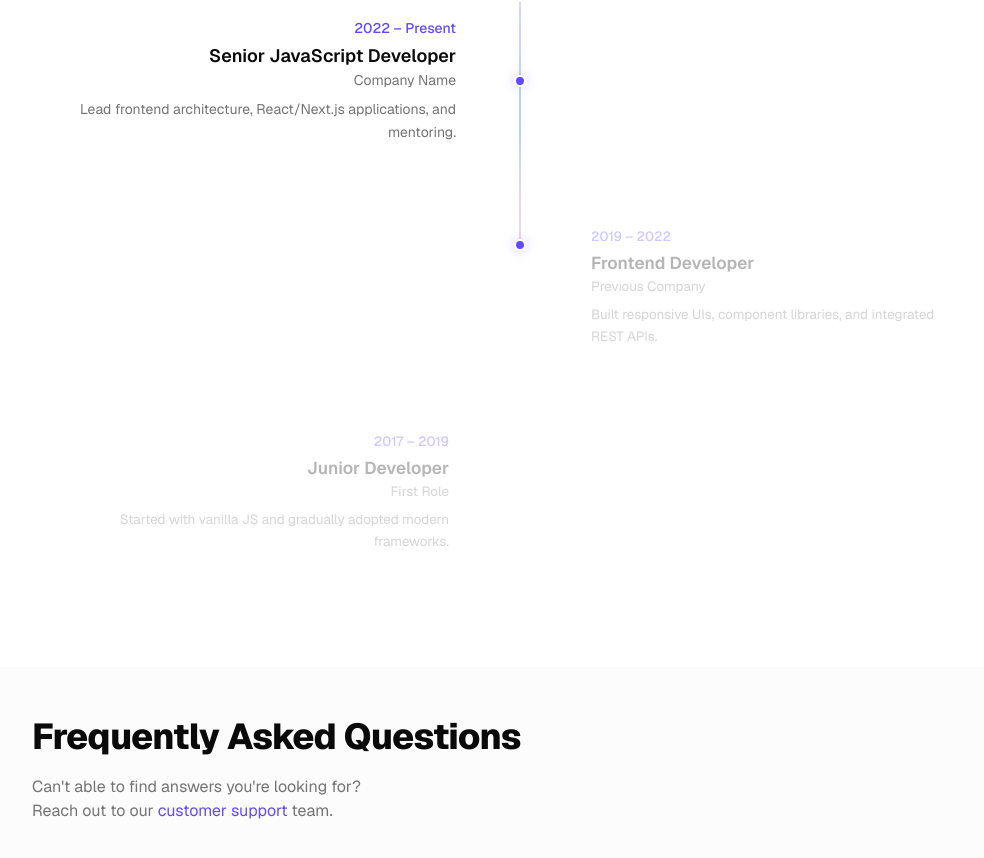
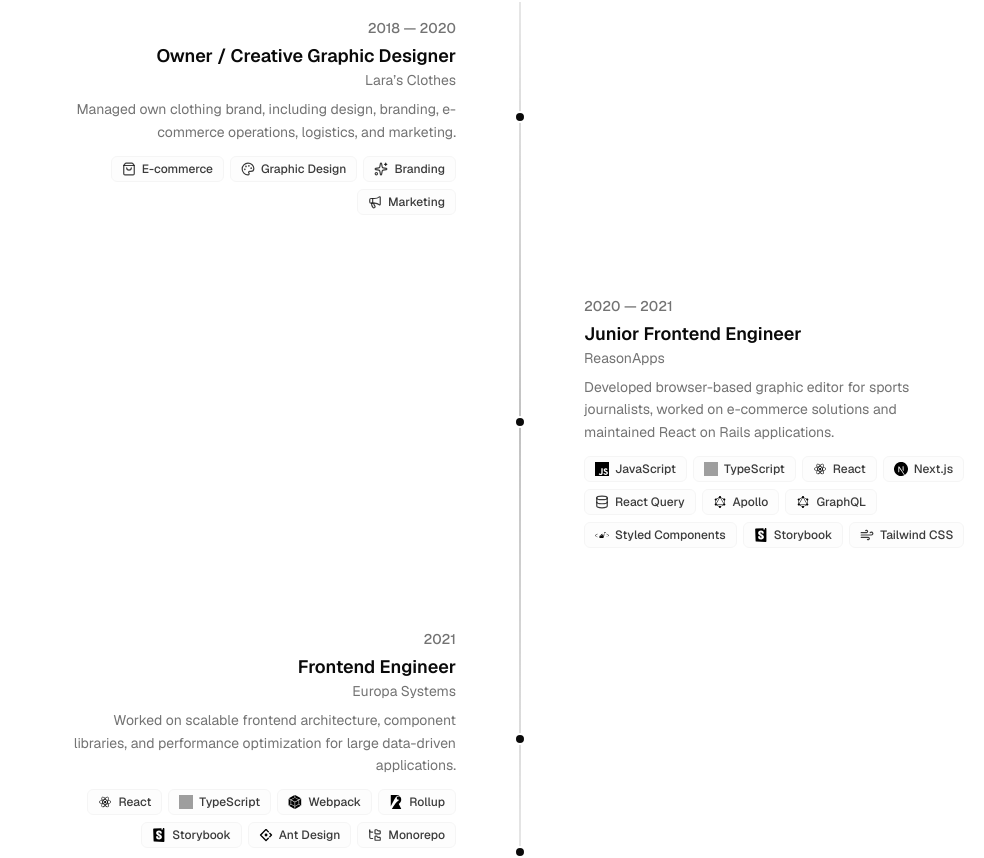
Before and after one commit to BartoszBuczkowski/portfolio, a Next.js app: page / in a window 1280 px wide. Shown: the part 1305-2163 px from the top of the page, without its empty margins (120-1104 px from the left). Built offline with nearby package versions, Linux system fonts and the light colour scheme; grey boxes are pictures that could not be loaded.

Commit message:
Add changes in experience timeline

```diff
--- a/app/layout.tsx
+++ b/app/layout.tsx
@@ -24,7 +24,7 @@ export default function RootLayout({
 }>) {
   return (
     <html lang="en">
-      <body className={`${geistSans.variable} ${geistMono.variable} antialiased`}>{children}</body>
+      <body className={`${geistSans.variable} ${geistMono.variable} antialiased scroll-smooth`}>{children}</body>
     </html>
   );
 }
--- a/components/FAQSection.tsx
+++ b/components/FAQSection.tsx
@@ -36,7 +36,7 @@ export function FAQSection() {
                   className="w-full justify-between"
                   onClick={() => setExpandedItemId(isExpanded ? "" : item.id)}
                 >
-                  <span className="w-[358px] max-w-full text-base leading-6 font-medium text-foreground overflow-hidden text-ellipsis whitespace-nowrap">
+                  <span className="max-w-full text-base leading-6 font-medium text-foreground overflow-hidden text-ellipsis whitespace-nowrap">
                     {item.question}
                   </span>
                   <ChevronDown
--- a/components/Logo.tsx
+++ b/components/Logo.tsx
@@ -5,7 +5,7 @@ export function Logo() {
   return (
     <div>
       <p className="font-semibold tracking-tight text-foreground">{name}</p>
-      <p className="text-sm text-muted-foreground">{location.toUpperCase()}</p>
+      <p className="text-sm text-muted-foreground tech-stack-glitch">{location.toUpperCase()}</p>
     </div>
   );
 }
--- a/components/experience-timeline/index.tsx
+++ b/components/experience-timeline/index.tsx
@@ -28,15 +28,14 @@ export function ExperienceTimeline({ className }: React.ComponentProps<"section"
 
         <div className="relative">
           <motion.div
-            className="absolute top-0 left-4 w-px bg-linear-to-b from-accent-violet/50 via-accent-blue/60 to-accent-pink/50 transition-[height] duration-150 ease-out md:left-1/2 md:-translate-x-1/2"
+            className="absolute top-0 left-4 w-px bg-linear-to-b from-foreground/20 via-foreground/50 to-foreground/20 transition-[height] duration-150 ease-out md:left-1/2 md:-translate-x-1/2"
             style={{ height: lineHeight }}
             aria-hidden
           />
 
           <motion.div className="pointer-events-none absolute left-0 z-20 h-3 w-full" style={{ top: indicatorTop }}>
             <div
-              className="absolute left-4 h-3 w-3 shrink-0 rounded-full border-2 border-background shadow-[0_0_12px_var(--glow-violet)] md:left-1/2 md:-translate-x-1/2"
-              style={{ backgroundColor: "var(--accent-violet)" }}
+              className="absolute left-4 h-3 w-3 shrink-0 rounded-full border-2 border-background bg-foreground md:left-1/2 md:-translate-x-1/2"
               aria-hidden
             />
           </motion.div>
@@ -46,7 +45,7 @@ export function ExperienceTimeline({ className }: React.ComponentProps<"section"
               const isLeft = i % 2 === 0;
               return (
                 <TimelineItemRow
-                  key={item.id}
+                  key={`${item.companyName}-${item.yearFrom}`}
                   setItemRef={(el) => setItemRef(i, el)}
                   item={item}
                   isLeft={isLeft}
--- /dev/null
+++ b/components/experience-timeline/tech-badge.tsx
@@ -0,0 +1,27 @@
+import { cn } from "@/lib/utils";
+import Image from "next/image";
+import { resolveTechIcon } from "./tech-icon";
+
+type TechBadgeProps = {
+  label: string;
+  className?: string;
+};
+
+export function TechBadge({ label, className }: TechBadgeProps) {
+  const icon = resolveTechIcon(label);
+
+  return (
+    <span
+      className={cn(
+        "inline-flex items-center gap-1.5 rounded-sm",
+        "bg-muted/20 border border-muted",
+        "px-2.5 py-1 text-xs font-medium text-foreground/80",
+        className,
+      )}
+    >
+      {icon?.kind === "image" && <Image src={icon.src} alt={icon.alt} width={14} height={14} className="size-3.5 shrink-0 dark:invert" />}
+      {icon?.kind === "lucide" && <icon.Icon className="size-3.5 shrink-0" aria-hidden />}
+      <span>{label}</span>
+    </span>
+  );
+}
--- /dev/null
+++ b/components/experience-timeline/tech-icon.ts
@@ -0,0 +1,50 @@
+import {
+  type LucideIcon,
+  Boxes,
+  Database,
+  Figma,
+  FlaskConical,
+  FolderTree,
+  KeyRound,
+  Layers,
+  Megaphone,
+  Palette,
+  Shield,
+  ShoppingBag,
+  Sparkles,
+  Train,
+  Wind,
+} from "lucide-react";
+import { techStack } from "@/components/tech-stack-marquee/data";
+
+export type TechIcon =
+  | { kind: "image"; src: string; alt: string }
+  | { kind: "lucide"; Icon: LucideIcon };
+
+const stackIconByLabel = new Map(techStack.map((item) => [item.label, item.icon]));
+
+const lucideIconByLabel: Record<string, LucideIcon> = {
+  "E-commerce": ShoppingBag,
+  "Graphic Design": Palette,
+  Branding: Sparkles,
+  Marketing: Megaphone,
+  "React Query": Database,
+  "Tailwind CSS": Wind,
+  Monorepo: FolderTree,
+  Rails: Train,
+  "React Testing Library": FlaskConical,
+  Web3: Boxes,
+  Authentication: KeyRound,
+  Encryption: Shield,
+  Figma: Figma,
+};
+
+export function resolveTechIcon(label: string): TechIcon | null {
+  const stackIcon = stackIconByLabel.get(label);
+  if (stackIcon) {
+    return { kind: "image", src: `/stack/${stackIcon}`, alt: `${label} icon` };
+  }
+
+  const fallback = lucideIconByLabel[label] ?? Layers;
+  return { kind: "lucide", Icon: fallback };
+}
--- a/components/experience-timeline/timeline-item-row.tsx
+++ b/components/experience-timeline/timeline-item-row.tsx
@@ -1,9 +1,16 @@
 "use client";
 
+import { cn } from "@/lib/utils";
+import { motion, useInView, useSpring, useTransform } from "framer-motion";
 import { useRef } from "react";
-import { motion, useInView, useSpring, useTransform } from "framer-motion";
-import { cn } from "@/lib/utils";
+import { TechBadge } from "./tech-badge";
 import { TimelineItemRowProps } from "./types";
+
+function formatPeriod(yearFrom: number, yearTo: number | null): string {
+  if (yearTo === null) return `${yearFrom} — Present`;
+  if (yearTo === yearFrom) return `${yearFrom}`;
+  return `${yearFrom} — ${yearTo}`;
+}
 
 export function TimelineItemRow({ setItemRef, item, isLeft, lineHeight, dotOffset, itemVariants }: TimelineItemRowProps) {
   const itemRef = useRef<HTMLLIElement>(null);
@@ -28,44 +35,50 @@ export function TimelineItemRow({ setItemRef, item, isLeft, lineHeight, dotOffse
     setItemRef(el);
   };
 
+  const period = formatPeriod(item.yearFrom, item.yearTo);
+
   return (
     <motion.li
       ref={handleItemRef}
-      className={cn(
-        "relative flex min-h-[100px] items-center",
-        "md:flex-row md:[&>.spacer]:block",
-        isLeft ? "md:flex-row" : "md:flex-row-reverse",
-      )}
+      className={cn("relative flex min-h-[100px] items-center md:flex-row md:[&>.spacer]:block", {
+        "md:flex-row": isLeft,
+        "md:flex-row-reverse": !isLeft,
+      })}
       initial="hidden"
       animate={isInView ? "visible" : "hidden"}
       variants={itemVariants}
       custom={isLeft ? "left" : "right"}
     >
       <motion.div
-        className={cn(
-          "w-full py-4 md:w-[calc(50%-32px)]",
-          "text-left pl-0",
-          "md:pl-0 md:pr-0",
-          isLeft ? "md:pr-8 md:text-right" : "md:pl-8 md:text-left",
-        )}
+        className={cn("w-full py-4 md:w-[calc(50%-32px)] text-left pl-0", "md:pl-0 md:pr-0", {
+          "md:pr-8 md:text-right": isLeft,
+          "md:pl-8 md:text-left": !isLeft,
+        })}
         style={{
           scale: contentScale,
           opacity: contentOpacity,
         }}
       >
-        <p className="mb-1 text-sm font-medium" style={{ color: "var(--accent-violet)" }}>
-          {item.period}
-        </p>
-        <h3 className="text-lg font-semibold text-foreground">{item.title}</h3>
-        <p className="mb-2 text-sm text-muted-foreground">{item.company}</p>
+        <p className="mb-1 text-sm font-medium text-muted-foreground">{period}</p>
+        <h3 className="text-lg font-semibold text-foreground">{item.roleTitle}</h3>
+        <p className="mb-2 text-sm text-muted-foreground">{item.companyName}</p>
         <p className="text-sm leading-relaxed text-muted-foreground">{item.description}</p>
+
+        {item.technologies.length > 0 && (
+          <ul className={cn("mt-3 flex flex-wrap gap-1.5", isLeft ? "md:justify-end" : "md:justify-start")}>
+            {item.technologies.map((tech) => (
+              <li key={tech}>
+                <TechBadge label={tech} />
+              </li>
+            ))}
+          </ul>
+        )}
       </motion.div>
 
       <div className={cn("absolute left-[-32px] top-1/2 z-10 -translate-y-1/2 md:left-1/2")}>
         <motion.div
-          className="h-3 w-3 -translate-x-1/2 rounded-full border-2 border-background shadow-[0_0_12px_var(--glow-violet)]"
+          className="h-3 w-3 -translate-x-1/2 rounded-full border-2 border-background bg-foreground"
           style={{
-            backgroundColor: "var(--accent-violet)",
             scale: dotScale,
             opacity: dotOpacity,
           }}
--- a/static/experience.ts
+++ b/static/experience.ts
@@ -2,24 +2,106 @@ import type { TimelineItem } from "@/components/experience-timeline/types";
 
 export const experience: TimelineItem[] = [
   {
-    id: "1",
-    title: "Senior JavaScript Developer",
-    company: "Company Name",
-    period: "2022 – Present",
-    description: "Lead frontend architecture, React/Next.js applications, and mentoring.",
+    yearFrom: 2018,
+    yearTo: 2020,
+    roleTitle: "Owner / Creative Graphic Designer",
+    companyName: "Lara’s Clothes",
+    description:
+      "Managed own clothing brand, including design, branding, e-commerce operations, logistics, and marketing.",
+    technologies: [
+      "E-commerce",
+      "Graphic Design",
+      "Branding",
+      "Marketing",
+    ],
   },
   {
-    id: "2",
-    title: "Frontend Developer",
-    company: "Previous Company",
-    period: "2019 – 2022",
-    description: "Built responsive UIs, component libraries, and integrated REST APIs.",
+    yearFrom: 2020,
+    yearTo: 2021,
+    roleTitle: "Junior Frontend Engineer",
+    companyName: "ReasonApps",
+    description:
+      "Developed browser-based graphic editor for sports journalists, worked on e-commerce solutions and maintained React on Rails applications.",
+    technologies: [
+      "JavaScript",
+      "TypeScript",
+      "React",
+      "Next.js",
+      "React Query",
+      "Apollo",
+      "GraphQL",
+      "Styled Components",
+      "Storybook",
+      "Tailwind CSS",
+    ],
   },
   {
-    id: "3",
-    title: "Junior Developer",
-    company: "First Role",
-    period: "2017 – 2019",
-    description: "Started with vanilla JS and gradually adopted modern frameworks.",
+    yearFrom: 2021,
+    yearTo: 2021,
+    roleTitle: "Frontend Engineer",
+    companyName: "Europa Systems",
+    description:
+      "Worked on scalable frontend architecture, component libraries, and performance optimization for large data-driven applications.",
+    technologies: [
+      "React",
+      "TypeScript",
+      "Webpack",
+      "Rollup",
+      "Storybook",
+      "Ant Design",
+      "Monorepo",
+    ],
+  },
+  {
+    yearFrom: 2021,
+    yearTo: 2022,
+    roleTitle: "Frontend Engineer",
+    companyName: "Global4Net",
+    description:
+      "Contributed to React Native mobile applications and modernized React applications with TypeScript and Redux improvements.",
+    technologies: [
+      "React",
+      "React Native",
+      "TypeScript",
+      "Redux",
+      "JavaScript",
+    ],
+  },
+  {
+    yearFrom: 2022,
+    yearTo: 2025,
+    roleTitle: "Senior Frontend Engineer",
+    companyName: "Punkta",
+    description:
+      "Led frontend modernization initiatives, migrated legacy systems to React, unified frontend technologies, and improved UX consistency.",
+    technologies: [
+      "React",
+      "TypeScript",
+      "Redux",
+      "Material UI",
+      "Rails",
+      "Jest",
+      "React Testing Library",
+      "Monorepo",
+      "JavaScript",
+    ],
+  },
+  {
+    yearFrom: 2025,
+    yearTo: null,
+    roleTitle: "JavaScript Engineer",
+    companyName: "Neti Soft",
+    description:
+      "Worked on secure business solutions, including biometric authentication, encryption, and Web3-related applications.",
+    technologies: [
+      "JavaScript",
+      "TypeScript",
+      "React",
+      "Next.js",
+      "Web3",
+      "Authentication",
+      "Encryption",
+      "Figma",
+    ],
   },
 ];
```
Also changed, not shown: components/experience-timeline/types.ts (+5 -4 lines).
